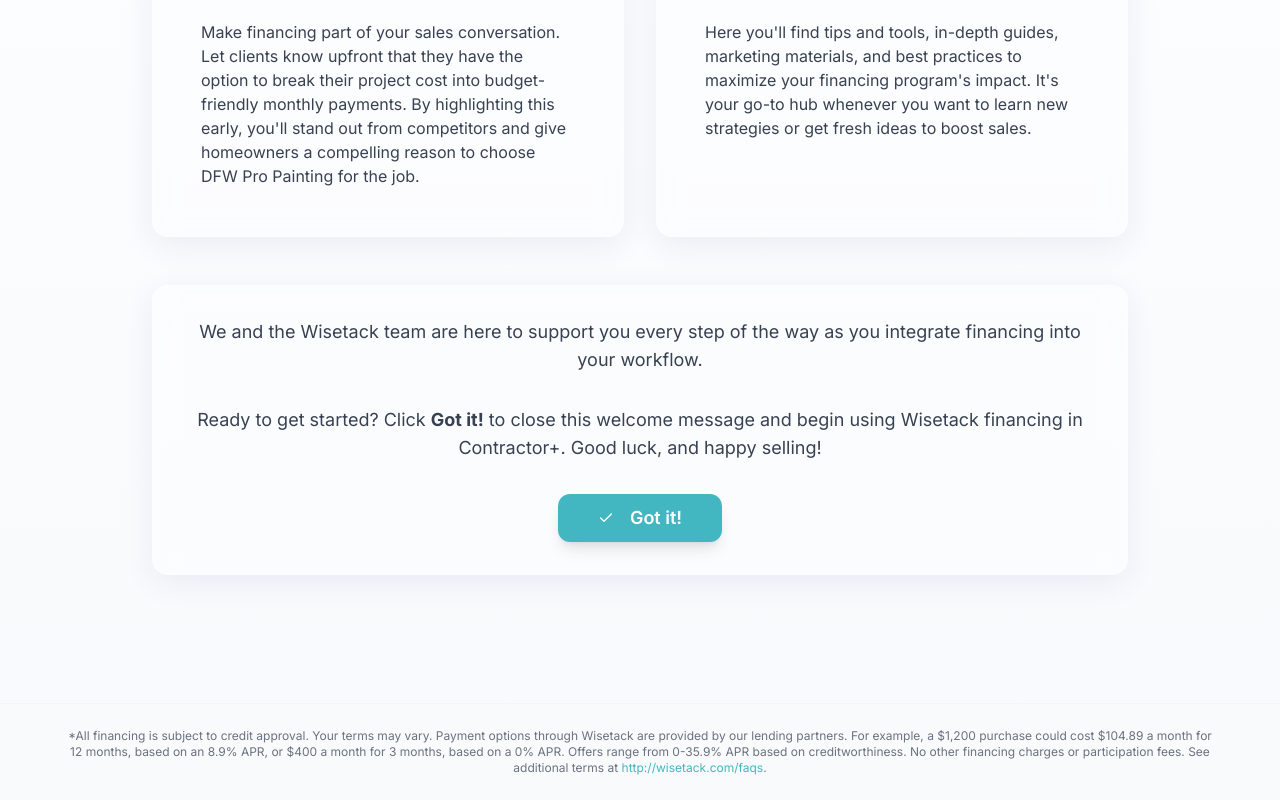
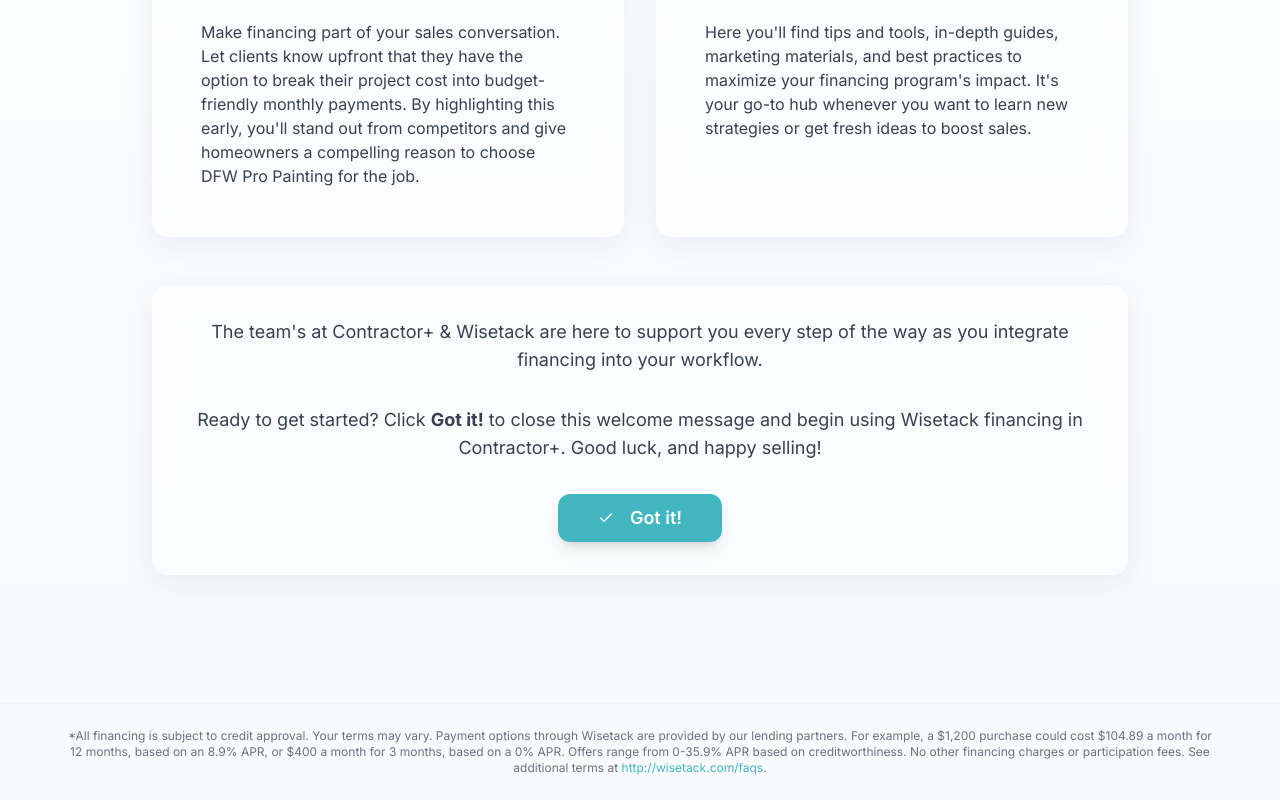
Before and after one commit to justinonsuccess/wisetack, a React (Vite) app: page /initial-approval in a window 1280 px wide. Shown: the part 879-1679 px from the top of the page. Built offline with nearby package versions, Linux system fonts and the light colour scheme; a web font is replaced by a local one.

Commit message:
Update initial approval text
Updates the initial approval text to reflect the teams at Contractor+ & Wisetack.

```diff
--- a/src/pages/InitialApproval.tsx
+++ b/src/pages/InitialApproval.tsx
@@ -1,4 +1,3 @@
-
 import React, { useState } from 'react';
 import { motion } from 'framer-motion';
 import { Check, Sparkles, LightbulbIcon, HelpCircle } from 'lucide-react';
@@ -138,7 +137,7 @@ const InitialApproval = () => {
         >
           <GlassmorphicCard className="p-8">
             <p className="text-lg text-gray-700 mb-8">
-              We and the Wisetack team are here to support you every step of the way as you integrate financing into your workflow.
+              The team's at Contractor+ & Wisetack are here to support you every step of the way as you integrate financing into your workflow.
             </p>
             <p className="text-lg text-gray-700 mb-8">
               Ready to get started? Click <strong>Got it!</strong> to close this welcome message and begin using Wisetack financing in Contractor+. Good luck, and happy selling!
```
